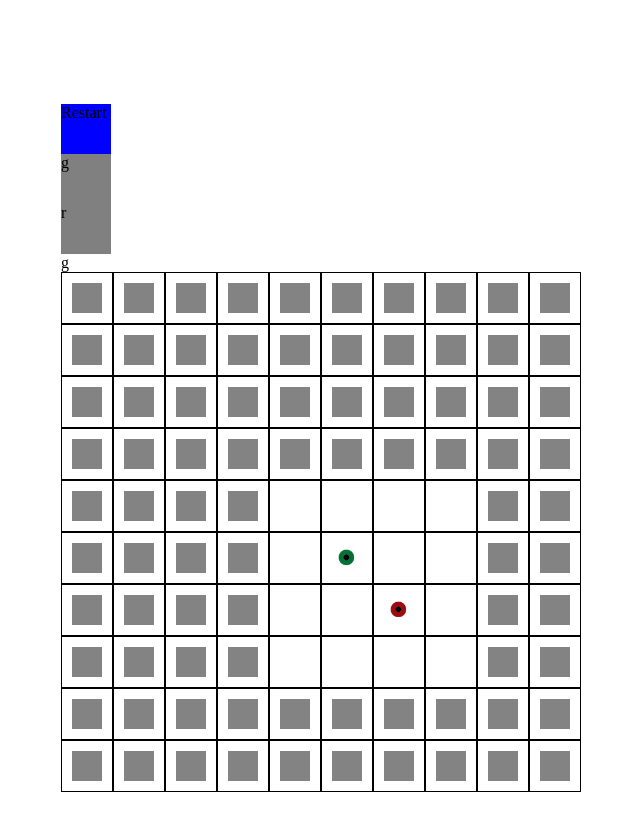
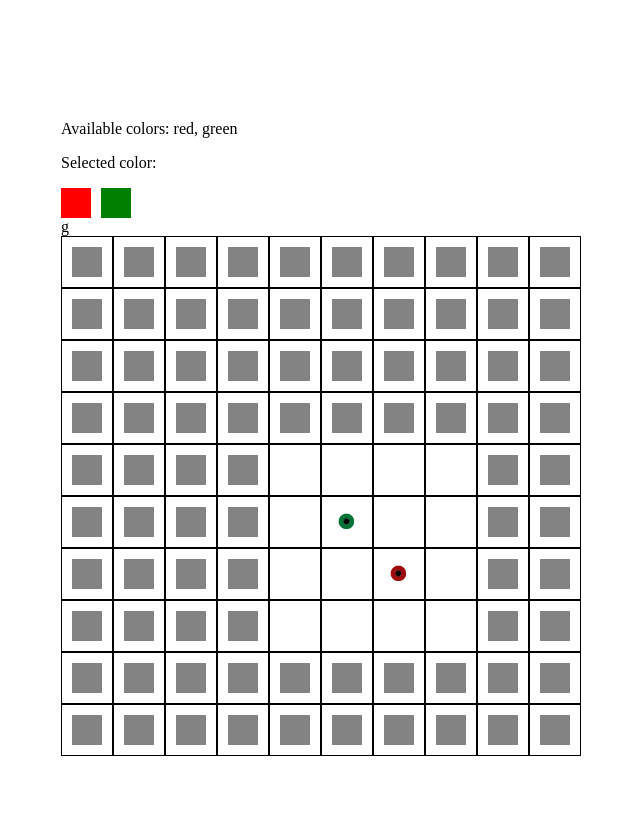
Before and after one commit to Tkach-Illia/site-ADtry, a Next.js app: page / in a window 1280 px wide. Shown: the top 830 px of the page, without its empty margins (319-959 px from the left). Built offline with nearby package versions, Linux system fonts and the light colour scheme.

Commit message:
feat: create ColorPicker

```diff
--- /dev/null
+++ b/components/ColorPicker.tsx
@@ -0,0 +1,54 @@
+import React, { useState, useEffect } from "react";
+
+const ColorPicker: React.FC = () => {
+  const [availableColors, setAvailableColors] = useState<string[]>([]);
+  const [selectedColor, setSelectedColor] = useState("");
+
+  useEffect(() => {
+    const fetchData = async () => {
+      try {
+        const response = await fetch(`/api/color`);
+        const colors = await response.json();
+        setAvailableColors(colors);
+      } catch (error) {
+        console.error(error);
+      }
+    };
+    fetchData();
+  }, []);
+
+  const isColorAvailable = (color: string) => {
+    return availableColors.includes(color);
+  };
+
+  const onColorSelected = (color: string) => {
+    if (isColorAvailable(color)) {
+      setSelectedColor(color);
+    }
+  };
+
+  return (
+    <div>
+      <p>Available colors: {availableColors.join(", ")}</p>
+      <p>Selected color: {selectedColor}</p>
+      <div style={{ display: "flex", flexDirection: "row" }}>
+        {availableColors.map((color) => (
+          <div
+            key={color}
+            style={{
+              backgroundColor: color,
+              width: "30px",
+              height: "30px",
+              marginRight: "10px",
+              cursor: isColorAvailable(color) ? "pointer" : "default",
+              opacity: isColorAvailable(color) ? 1 : 0.5,
+            }}
+            onClick={() => onColorSelected(color)}
+          ></div>
+        ))}
+      </div>
+    </div>
+  );
+};
+
+export default ColorPicker;
--- a/components/Game.tsx
+++ b/components/Game.tsx
@@ -2,6 +2,7 @@ import useSWR from "swr";
 import Image from "next/image";
 import axios from "axios";
 import React, { useEffect, useState } from "react";
+import ColorPicker from "./ColorPicker";
 
 interface Cell {
   value: number;
@@ -69,33 +70,7 @@ export default function Game(): React.ReactElement {
 
   return (
     <div>
-      <div>
-        <div
-          style={{
-            width: "50px",
-            height: "50px",
-            backgroundColor: "blue",
-          }}
-          onClick={restartGame}
-        >
-          Restart
-        </div>
-        {colors.map((color, index) => (
-          <div
-            key={index}
-            style={{
-              width: "50px",
-              height: "50px",
-              backgroundColor: "grey",
-            }}
-            onClick={() => {
-              setMyColor(color);
-            }}
-          >
-            {color}
-          </div>
-        ))}
-      </div>
+      <ColorPicker />
       <div>{turn}</div>
       {Array.isArray(grid) &&
         grid.map((row, rowIndex) => (
@@ -115,7 +90,10 @@ export default function Game(): React.ReactElement {
                   userSelect: "none",
                 }}
                 onClick={() => {
-                  if (myColor === turn && myColor === grid[rowIndex][colIndex].symbol) {
+                  if (
+                    myColor === turn &&
+                    myColor === grid[rowIndex][colIndex].symbol
+                  ) {
                     setTurn("");
                     handleCellClick(rowIndex, colIndex);
                   }
--- /dev/null
+++ b/pages/api/color.ts
@@ -0,0 +1,10 @@
+import type { NextApiRequest, NextApiResponse } from "next";
+
+type Data = String[];
+
+export default function handler(
+  req: NextApiRequest,
+  res: NextApiResponse<Data>
+) {
+  res.status(200).json(["red", "green"]);
+}
```
